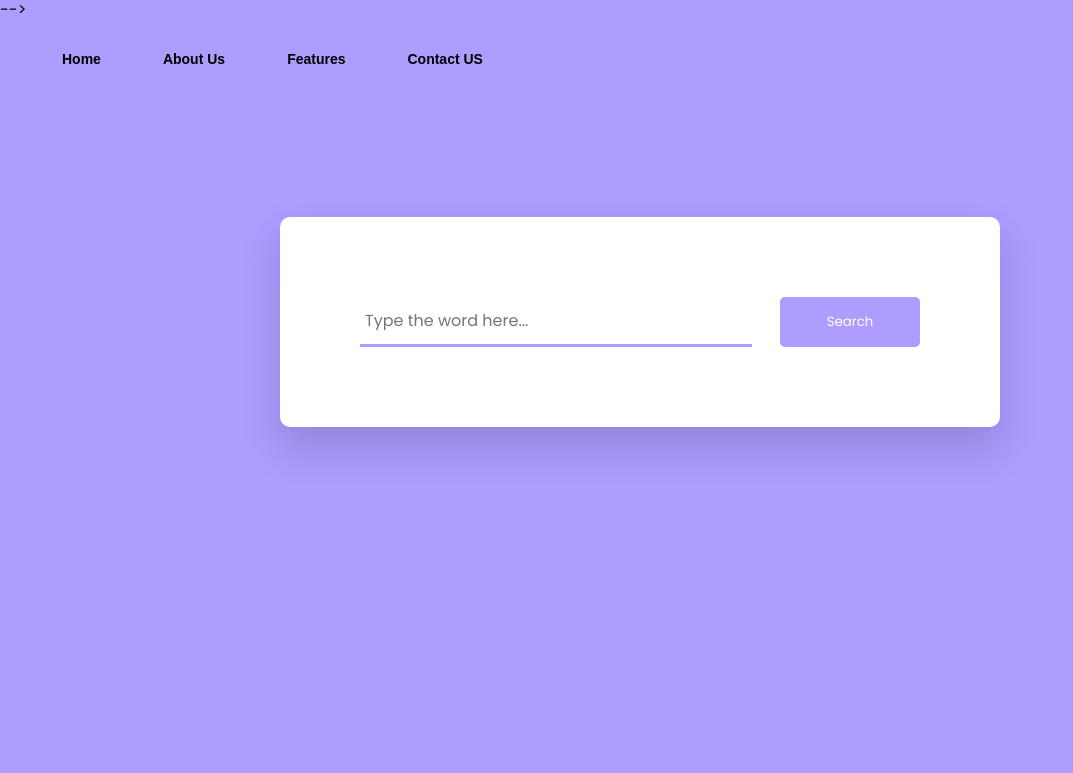
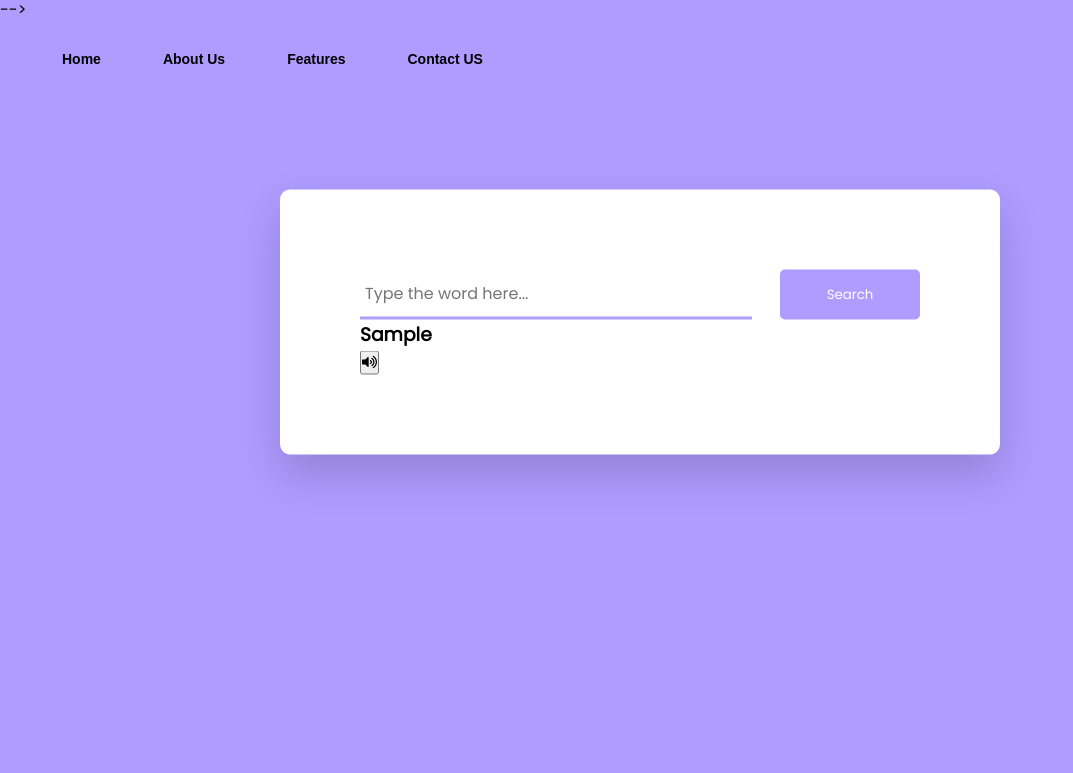
Before and after one commit to Andreen-Muchiri/Phase-1-Project, a plain HTML site: page index.html in a window 1280 px wide. Shown: the part 78-851 px from the top of the page, without its empty margins (0-1073 px from the left). Drawn offline with Linux system fonts and the light colour scheme.

Commit message:
Add volume up icon

```diff
--- a/index.html
+++ b/index.html
@@ -6,6 +6,8 @@
         <meta name="viewport" content="width=device-width, initial-scale=1">
         <title>Learn_It</title>
         <link rel="stylesheet" href="./CSS/style.css">
+        <!--Font awesome-->
+        <link rel="stylesheet" href="https://cdnjs.cloudflare.com/ajax/libs/font-awesome/5.15.2/css/all.min.css">
         <!--Google Fonts-->
         <link rel="stylesheet" href="https://fonts.googleapis.com/css?family=Poppins" >
     </head>
@@ -18,6 +20,15 @@
                placeholder="Type the word here..."
                id="inp-word"/>
                <button id="search-btn">Search</button>
+        </div>
+        <!--Result-->
+        <div class="result">
+          <div class="word">
+            <h3>Sample</h3>
+            <button>
+             <i class="fas fa-volume-up"></i>
+            </button>
+          </div>
         </div>
       </div>
         <!--Add Home,AboutUs,Features and Contact US-->
```
